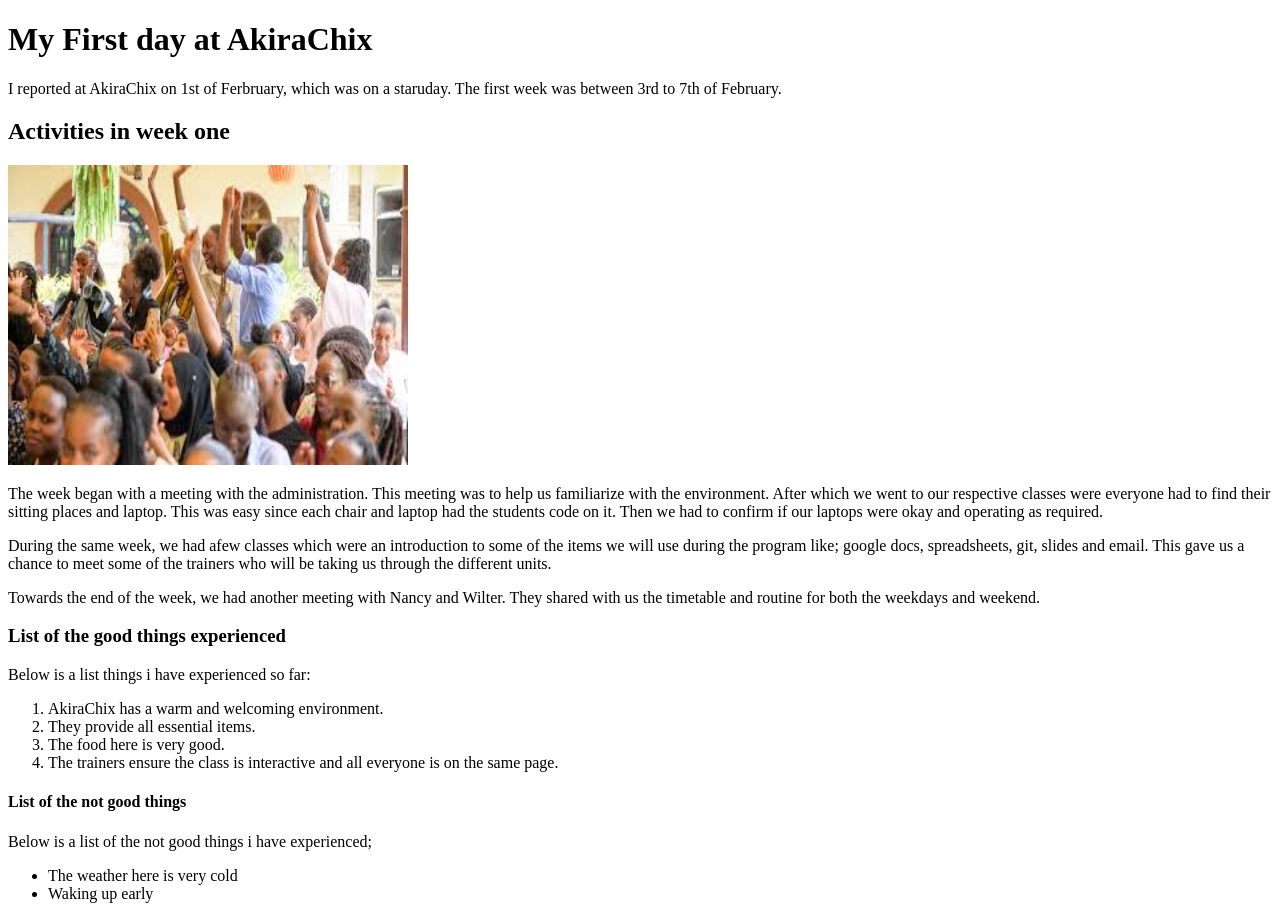
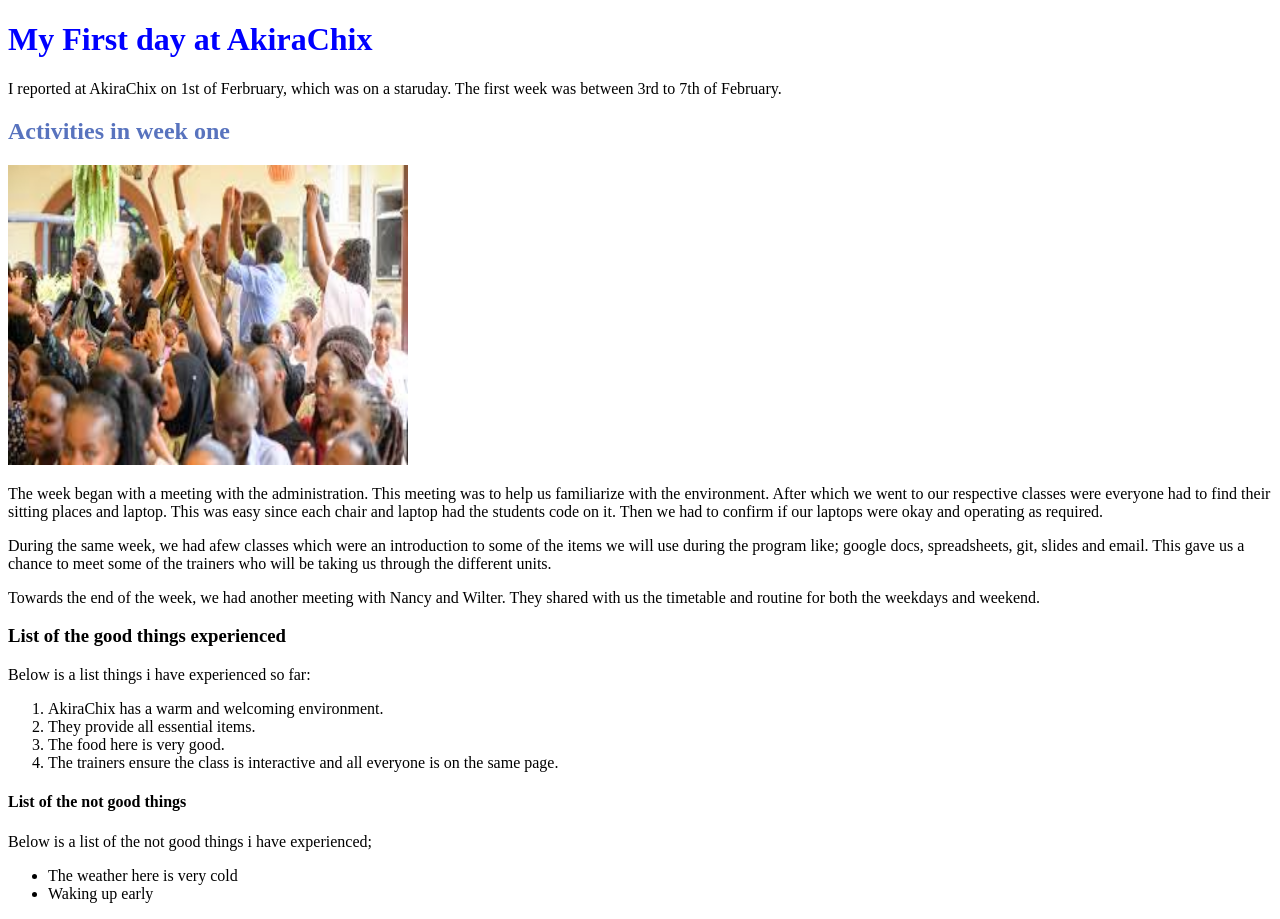
Before and after one commit to mercykilonzo/My-Assignment, a plain HTML site: page First-Assigned/index.html in a window 1280 px wide. Drawn offline with Linux system fonts and the light colour scheme.

Commit message:
changed the color

```diff
--- a/First-Assigned/index.html
+++ b/First-Assigned/index.html
@@ -6,9 +6,9 @@
     <title>My First week at AkiraChix</title>
 </head>
 <body>
-    <h1>My First day at AkiraChix</h1>
+    <h1 style="color: blue;">My First day at AkiraChix</h1>
     <p>I reported at AkiraChix on 1st of Ferbruary, which was on a staruday. The first week was between 3rd to 7th of February.</p>
-    <h2>Activities in week one</h2>
+    <h2 style="color: rgb(88, 115, 190);">Activities in week one</h2>
     <img src="images/first meeting.jpeg" style="width: 400px;height: 300px;">
     <p>The week began with a meeting with the administration. This meeting was to help us familiarize with the environment.
         <span> After which we went to our respective classes were everyone had to find their sitting places and laptop.</span>
```
